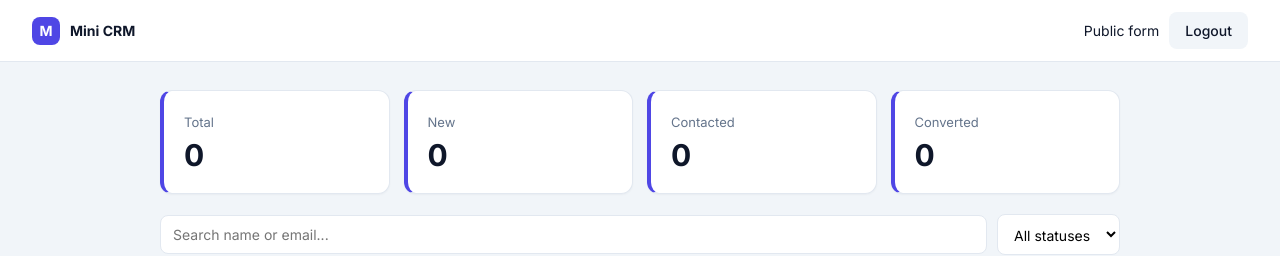
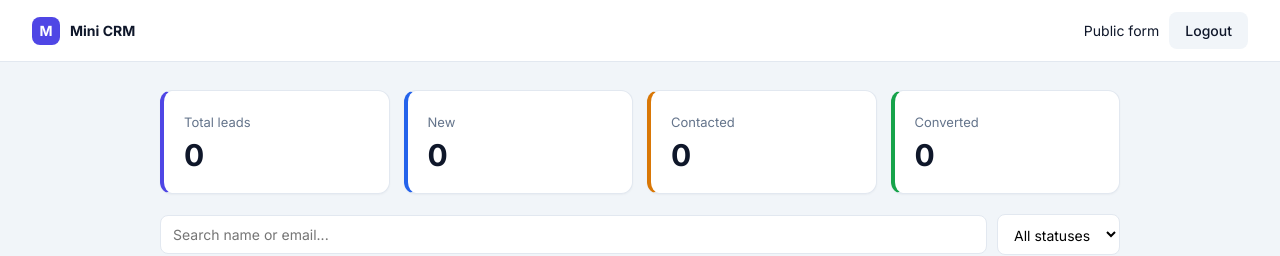
Before and after one commit to codewithyusa/FUTURE_FS_02, a React (Vite) app in the folder frontend/: page / in a window 1280 px wide. Shown: the top 256 px of the page. Built offline with nearby package versions, Linux system fonts and the light colour scheme; no server answers; sample sign-in values are in the browser's storage.

Commit message:
style: add colored stats cards

```diff
--- a/frontend/src/components/StatsCards.tsx
+++ b/frontend/src/components/StatsCards.tsx
@@ -3,17 +3,17 @@ import type { Lead } from "../types/lead";
 export default function StatsCards({ leads }: { leads: Lead[] }) {
   const count = (s: string) => leads.filter((l) => l.status === s).length;
   const items = [
-    ["Total", leads.length],
-    ["New", count("new")],
-    ["Contacted", count("contacted")],
-    ["Converted", count("converted")],
+    { label: "Total leads", value: leads.length, cls: "" },
+    { label: "New", value: count("new"), cls: "new" },
+    { label: "Contacted", value: count("contacted"), cls: "contacted" },
+    { label: "Converted", value: count("converted"), cls: "converted" },
   ];
   return (
     <div className="stats">
-      {items.map(([label, value]) => (
-        <div className="card stat" key={label}>
-          <small>{label}</small>
-          <h2>{value}</h2>
+      {items.map((i) => (
+        <div className={`card stat ${i.cls}`} key={i.label}>
+          <small>{i.label}</small>
+          <h2>{i.value}</h2>
         </div>
       ))}
     </div>
```
